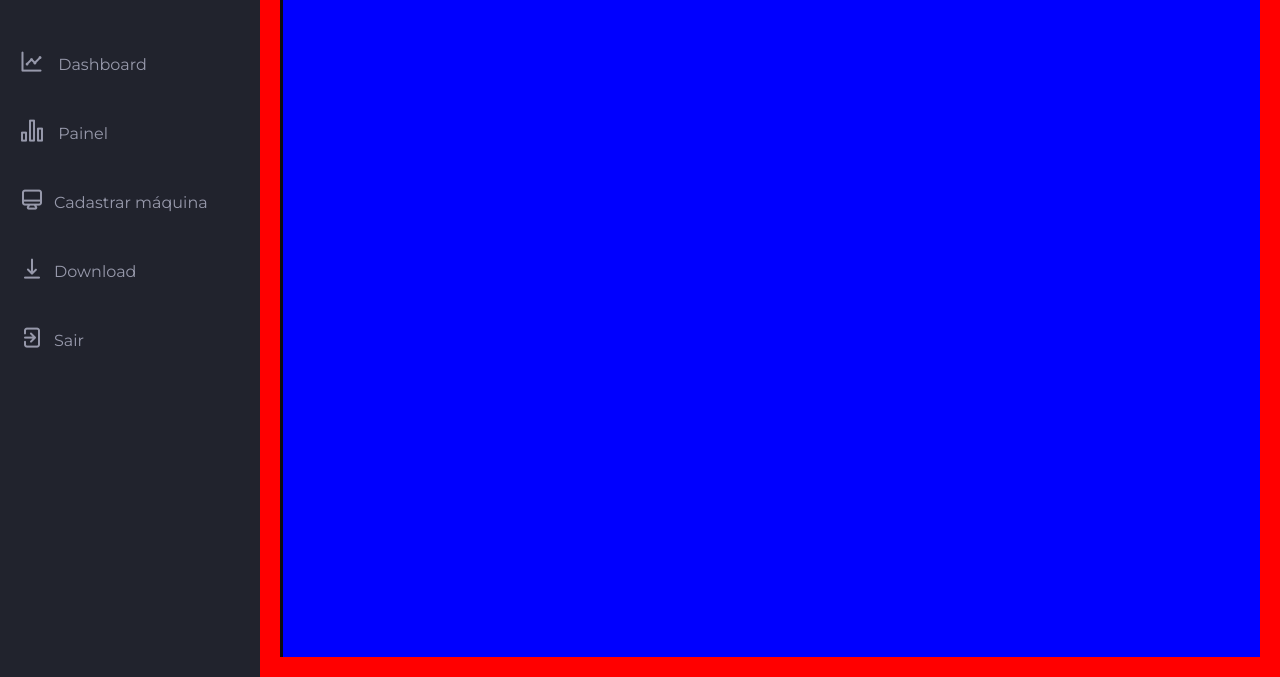
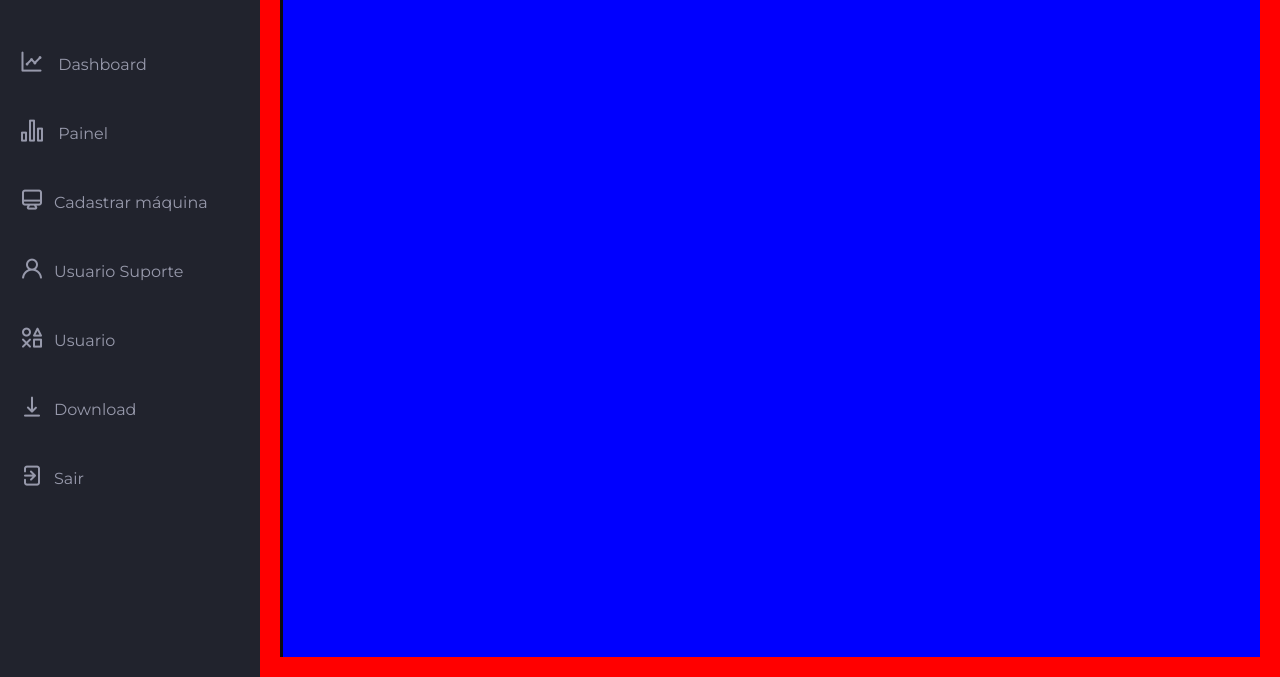
Before and after one commit to 2ADSC-BoxDevs/siteVersaoBackup, a website: page public/painel.html in a window 1280 px wide. Shown: the part 123-800 px from the top of the page. Drawn offline with nearby package versions, Linux system fonts and the light colour scheme; no server answers.

Commit message:
cruds add na dash

```diff
--- a/public/painel.html
+++ b/public/painel.html
@@ -70,6 +70,16 @@
                 <a href="crudMaquina.html">
                     <li class="sidebar-list-item">
                         <i class="uil uil-monitor"></i>Cadastrar máquina
+                    </li>
+                </a>
+                <a href="crudUsuarioSuporte.html">
+                    <li class="sidebar-list-item">
+                        <i class="uil uil-user"></i>Usuario Suporte
+                    </li>
+                </a>
+                <a href="crudUsuario.html">
+                    <li class="sidebar-list-item">
+                        <i class="uil uil-icons"></i>Usuario
                     </li>
                 </a>
                 <a href="download.html">
```
Also changed, not shown: public/dashV3.html (+10 -0 lines), public/download.html (+10 -0 lines).
